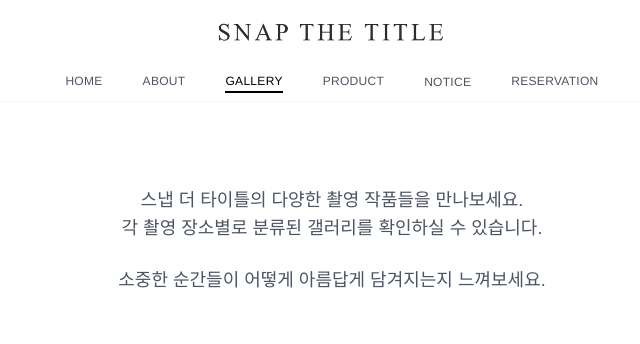
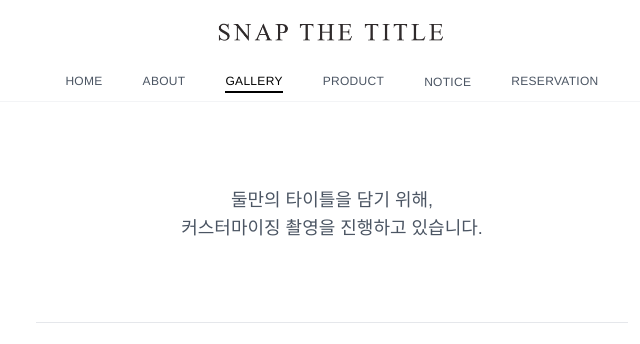
Before and after one commit to junhyeok928/snapthetitle-app, a React (Create React App) app in the folder snapthetitle/: page /gallery in a window 1280 px wide. Shown: the top 344 px of the page, without its empty margins (308-948 px from the left). Built offline with nearby package versions, Linux system fonts and the light colour scheme; no server answers; a web font is replaced by a local one; what tailwindcss-safe-area would draw is missing.

Commit message:
feat: 갤러리 문구 수정

```diff
--- a/snapthetitle/src/components/pages/Gallery.jsx
+++ b/snapthetitle/src/components/pages/Gallery.jsx
@@ -65,12 +65,9 @@ const GalleryComponent = () => {
                 <div className="flex flex-col text-center w-full mb-20">
                     <div className="space-y-6">
                         <p className="lg:w-4/5 mx-auto leading-relaxed text-gray-600 text-base md:text-lg">
-                            스냅 더 타이틀의 다양한 촬영 작품들을 만나보세요.
+                            둘만의 타이틀을 담기 위해,
                             <br className="hidden sm:block" />
-                            각 촬영 장소별로 분류된 갤러리를 확인하실 수 있습니다.
-                        </p>
-                        <p className="lg:w-4/5 mx-auto leading-relaxed text-gray-600 text-base md:text-lg">
-                            소중한 순간들이 어떻게 아름답게 담겨지는지 느껴보세요.
+                            커스터마이징 촬영을 진행하고 있습니다.
                         </p>
                     </div>
                 </div>
```
